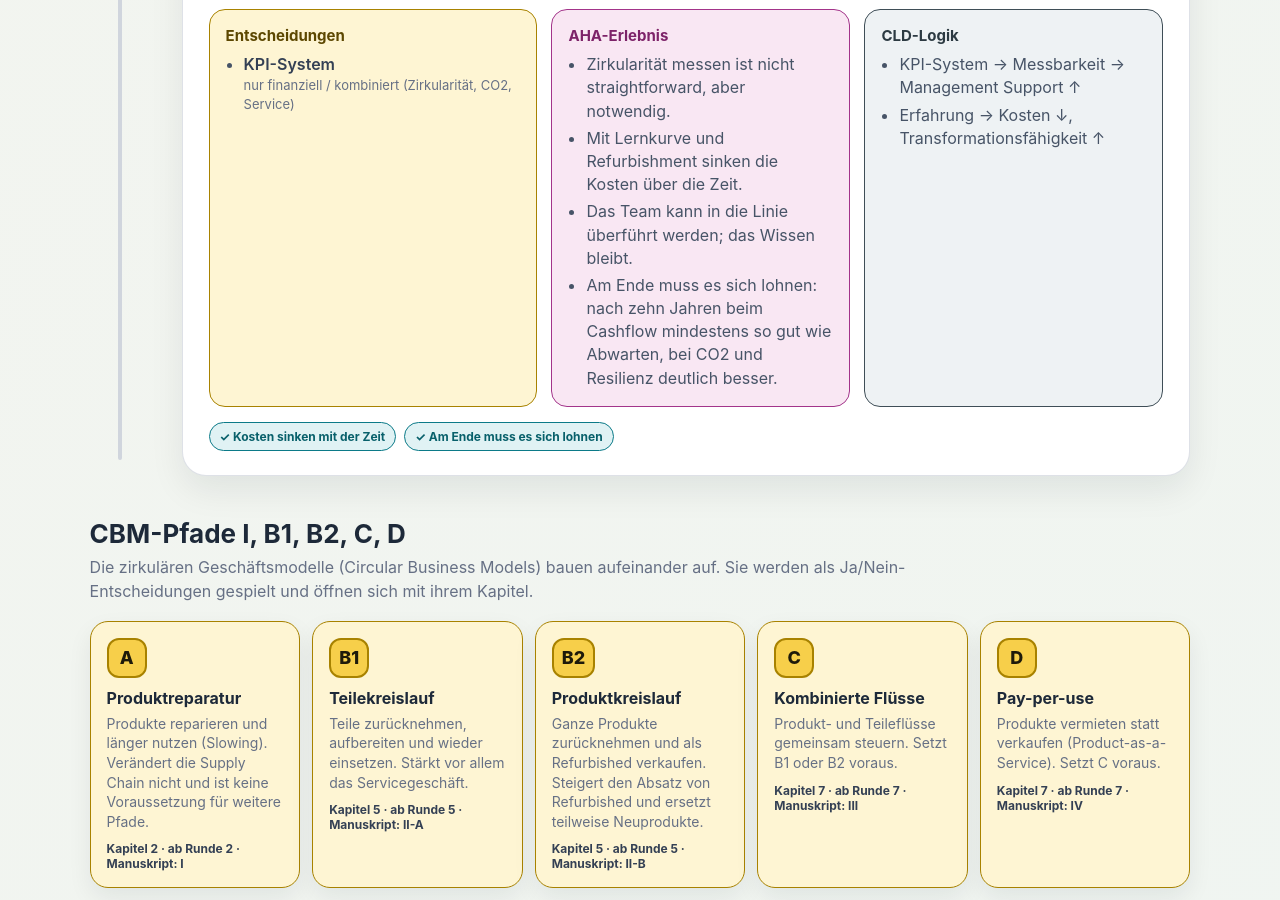
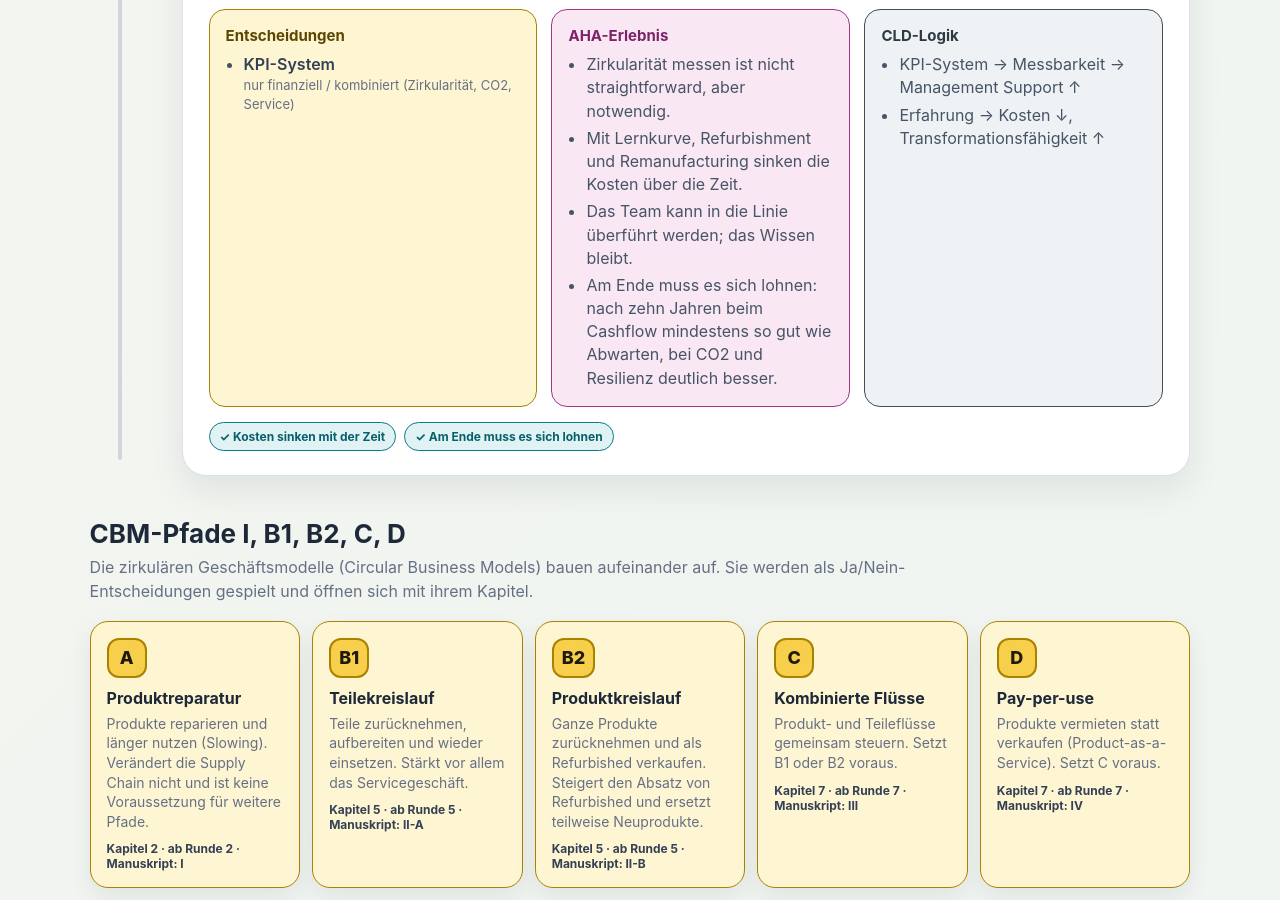
Before and after one commit to andreasziltener/circulus-serious-game-public, a plain HTML site: page storyline.html in a window 1280 px wide. Shown: the part 6460-7360 px from the top of the page. Drawn offline with Linux system fonts and the light colour scheme.

Commit message:
Update system map, storyline and test run

```diff
--- a/storyline.html
+++ b/storyline.html
@@ -203,7 +203,7 @@
         <h2>Die Reifephase</h2><p class="question">Wirkt die Transformation?</p>
         <div class="cols">
           <div class="box dec"><strong>Entscheidungen</strong><ul class="dec"><li><b>KPI-System</b><span class='opt'>nur finanziell / kombiniert (Zirkularität, CO2, Service)</span></li></ul></div>
-          <div class="box aha"><strong>AHA-Erlebnis</strong><ul><li>Zirkularität messen ist nicht straightforward, aber notwendig.</li><li>Mit Lernkurve und Refurbishment sinken die Kosten über die Zeit.</li><li>Das Team kann in die Linie überführt werden; das Wissen bleibt.</li><li>Am Ende muss es sich lohnen: nach zehn Jahren beim Cashflow mindestens so gut wie Abwarten, bei CO2 und Resilienz deutlich besser.</li></ul></div>
+          <div class="box aha"><strong>AHA-Erlebnis</strong><ul><li>Zirkularität messen ist nicht straightforward, aber notwendig.</li><li>Mit Lernkurve, Refurbishment und Remanufacturing sinken die Kosten über die Zeit.</li><li>Das Team kann in die Linie überführt werden; das Wissen bleibt.</li><li>Am Ende muss es sich lohnen: nach zehn Jahren beim Cashflow mindestens so gut wie Abwarten, bei CO2 und Resilienz deutlich besser.</li></ul></div>
           <div class="box loop"><strong>CLD-Logik</strong><ul><li>KPI-System → Messbarkeit → Management Support ↑</li><li>Erfahrung → Kosten ↓, Transformationsfähigkeit ↑</li></ul></div>
         </div>
         <div class="tagrow"><span class='tag check'>✓ Kosten sinken mit der Zeit</span><span class='tag check'>✓ Am Ende muss es sich lohnen</span></div>
```
Also changed, not shown: systemkarte.html (+1 -1 lines).
